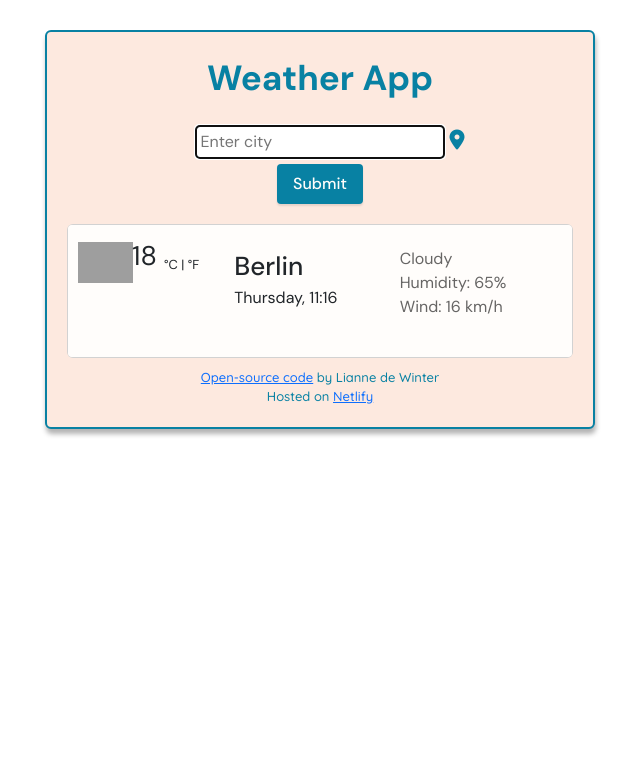
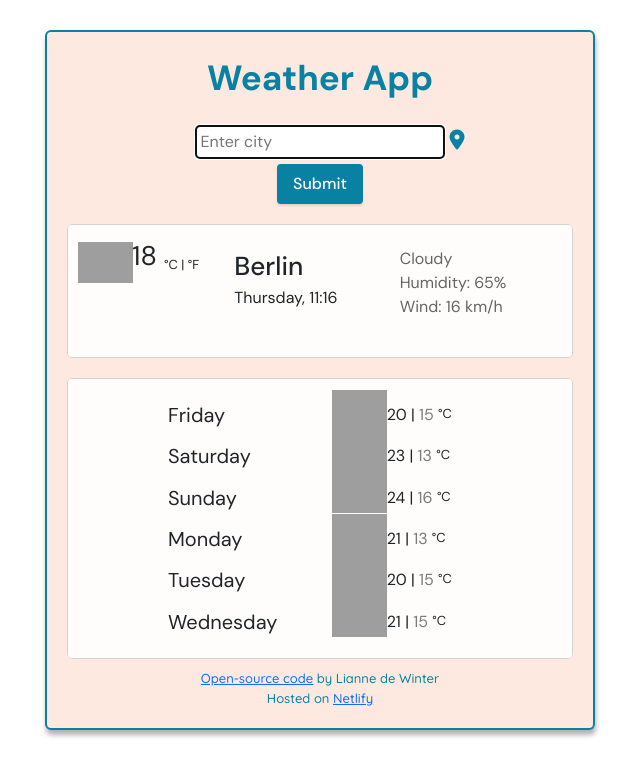
Before and after one commit to Liandermans/SheCodes-Weather-App, a plain HTML site: page index.html in a window 1280 px wide. Shown: the whole page, without its empty margins (320-960 px from the left). Drawn offline with nearby package versions, Linux system fonts and the light colour scheme; no server answers; grey boxes are pictures that could not be loaded.

Commit message:
Added forecast html/css

```diff
--- a/css/style.css
+++ b/css/style.css
@@ -98,7 +98,7 @@ li.description {
   font-size: 27px;
 }
 
-.weather-icon-today {
+.weather-icon {
   max-width: 55px;
   position: relative;
   top: -5px;
@@ -147,18 +147,26 @@ li.description {
 }
 
 .body-weather-forecast {
-  padding: 16px 75px;
+  padding: 16px 100px;
 }
 
-.day-forecast,
-.temp-forecast {
+.day-forecast {
   font-size: 20px;
 }
 
+.temp-forecast {
+  font-size: 16px;
+}
+
 .degree-forecast {
-  font-size: 14px;
+  font-size: 13px;
   position: relative;
-  top: -4px;
+  top: -2px;
+}
+
+.temp-forecast-min {
+  opacity: 0.6;
+  font-size: 16px;
 }
 
 .icon-forecast {
--- a/index.html
+++ b/index.html
@@ -54,14 +54,13 @@
                 <img
                   src="https://shecodes-assets.s3.amazonaws.com/api/weather/icons/clear-sky-day.png"
                   alt="Weather icon"
-                  class="weather-icon-today"
+                  class="weather-icon"
                   id="icon-today"
                 />
                 <div class="temperature-today" id="temperature-today">18</div>
                 <div class="temp-units">
-                  <span class="celsius" id="celsius">°C</span
-                  ><span class="dash"> | </span
-                  ><span class="fahrenheit" id="fahrenheit">°F</span>
+                  <span class="celsius" id="celsius">°C</span> |
+                  <span class="fahrenheit" id="fahrenheit">°F</span>
                 </div>
               </div>
               <div class="col">
@@ -82,6 +81,104 @@
             </div>
           </div>
         </div>
+        <div class="card weather-forecast">
+          <div class="card-body body-weather-forecast">
+            <div class="row align-items-center">
+              <div class="col-6 day-forecast">Friday</div>
+              <div class="col-2 icon-forecast">
+                <img
+                  src="https://shecodes-assets.s3.amazonaws.com/api/weather/icons/clear-sky-day.png"
+                  alt="Weather icon"
+                  class="weather-icon"
+                  id="icon-friday"
+                />
+              </div>
+              <div class="col-4 temp-forecast">
+                <span class="temp-forecast-max">20</span> |
+                <span class="temp-forecast-min">15</span>
+                <span class="degree-forecast">°C</span>
+              </div>
+            </div>
+            <div class="row align-items-center">
+              <div class="col-6 day-forecast">Saturday</div>
+              <div class="col-2 icon-forecast">
+                <img
+                src="https://shecodes-assets.s3.amazonaws.com/api/weather/icons/clear-sky-day.png"
+                alt="Weather icon" class="weather-icon id="icon-saturday" />
+              </div>
+              <div class="col-4 temp-forecast">
+                <span class="temp-forecast-max">23</span> |
+                <span class="temp-forecast-min">13</span>
+                <span class="degree-forecast">°C</span>
+              </div>
+            </div>
+            <div class="row align-items-center">
+              <div class="col-6 day-forecast">Sunday</div>
+              <div class="col-2 icon-forecast">
+                <img
+                  src="https://shecodes-assets.s3.amazonaws.com/api/weather/icons/clear-sky-day.png"
+                  alt="Weather icon"
+                  class="weather-icon"
+                  id="icon-sunday"
+                />
+              </div>
+              <div class="col-4 temp-forecast">
+                <span class="temp-forecast-max">24</span> |
+                <span class="temp-forecast-min">16</span>
+                <span class="degree-forecast">°C</span>
+              </div>
+            </div>
+            <div class="row align-items-center">
+              <div class="col-6 day-forecast">Monday</div>
+              <div class="col-2 icon-forecast">
+                <img
+                  src="https://shecodes-assets.s3.amazonaws.com/api/weather/icons/clear-sky-day.png"
+                  alt="Weather icon"
+                  class="weather-icon"
+                  id="icon-monday"
+                />
+              </div>
+              <div class="col-4 temp-forecast">
+                <span class="temp-forecast-max">21</span> |
+                <span class="temp-forecast-min">13</span>
+                <span class="degree-forecast">°C</span>
+              </div>
+            </div>
+            <div class="row align-items-center">
+              <div class="col-6 day-forecast">Tuesday</div>
+              <div class="col-2 icon-forecast">
+                <img
+                  src="https://shecodes-assets.s3.amazonaws.com/api/weather/icons/clear-sky-day.png"
+                  alt="Weather icon"
+                  class="weather-icon"
+                  id="icon-tuesday"
+                />
+              </div>
+              <div class="col-4 temp-forecast">
+                <span class="temp-forecast-max">20</span> |
+                <span class="temp-forecast-min">15</span>
+                <span class="degree-forecast">°C</span>
+              </div>
+            </div>
+            <div class="row align-items-center">
+              <div class="col-6 day-forecast">Wednesday</div>
+              <div class="col-2 icon-forecast">
+                <img
+                  src="https://shecodes-assets.s3.amazonaws.com/api/weather/icons/clear-sky-day.png"
+                  alt="Weather icon"
+                  class="weather-icon"
+                  id="icon-wednesday"
+                />
+              </div>
+              <div class="col-4 temp-forecast">
+                <span class="temp-forecast-max">21</span> |
+                <span class="temp-forecast-min">15</span>
+                <span class="degree-forecast">°C</span>
+              </div>
+            </div>
+          </div>
+        </div>
+
         <footer>
           <a
             href="https://github.com/Liandermans/SheCodes-Weather-App"
```
